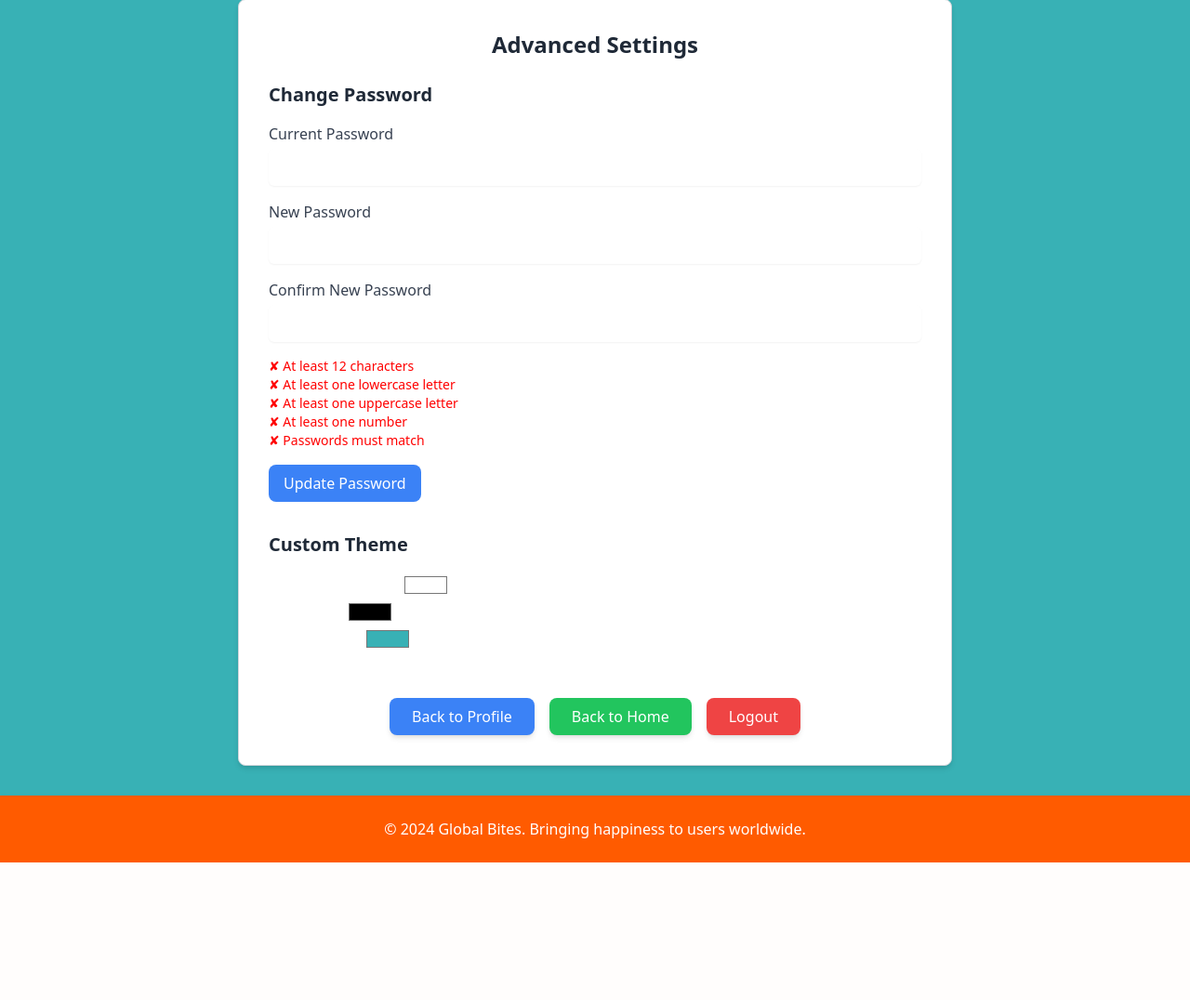
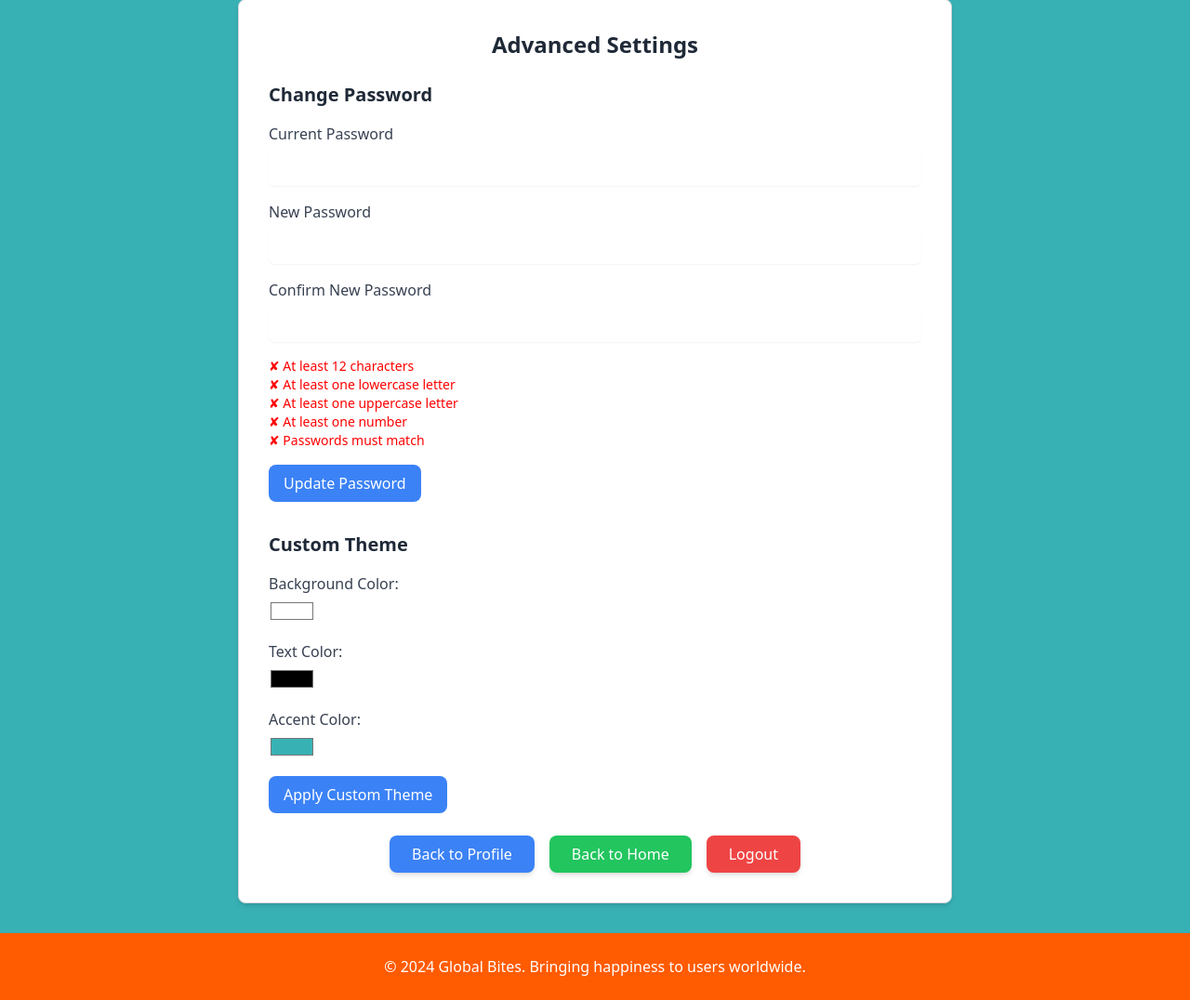
Before and after one commit to Tuvalu23/p01, a Flask app: page /settings in a window 1280 px wide. Shown: the part 113-1189 px from the top of the page at 93% size. Before the commit the page ends 1041 px from the top, so only its background shows below. Run offline with Flask 2, Linux system fonts and the light colour scheme; a user stored in the database is signed in; data comes from the database, SQL or seed files in the repository; both versions use the stored data as it was after the commit; some libraries are stand-ins or nearby versions.

Commit message:
currently working on custom styles

```diff
--- a/app/keys/key_calendarific.txt
+++ /dev/null
@@ -1 +0,0 @@
-OZmo440byo8u2ZQf2H9mvOldSaA1esPu
--- a/app/templates/settings.html
+++ b/app/templates/settings.html
@@ -12,7 +12,6 @@
         .invalid {
             color: red;
         }
-
     </style>
 
        <!-- flash Messages -->
@@ -59,19 +58,21 @@
     <!-- colors!!!!! -->
     <section>
         <h2 class="text-xl font-semibold mb-4 text-gray-800">Custom Theme</h2>
-        <form>
-            <label for="background-color">Background Color:</label>
-            <input type="color" id="background-color" name="background-color" value="#ffffff">
-            <br>
-            <label for="text-color">Text Color:</label>
-            <input type="color" id="text-color" name="text-color" value="#000000">
-            <br>
-            <label for="accent-color">Accent Color:</label>
-            <input type="color" id="accent-color" name="accent-color" value="#38b1b5">
-            <br>
-            <button type="button" onclick="applyCustomTheme()">Apply Custom Theme</button>
+        <form id="customThemeForm" class="space-y-4">
+            <div>
+                <label for="background-color" class="block text-gray-700 font-medium">Background Color:</label>
+                <input type="color" id="background-color" name="background-color" value="#ffffff" class="mt-1">
+            </div>
+            <div>
+                <label for="text-color" class="block text-gray-700 font-medium">Text Color:</label>
+                <input type="color" id="text-color" name="text-color" value="#000000" class="mt-1">
+            </div>
+            <div>
+                <label for="accent-color" class="block text-gray-700 font-medium">Accent Color:</label>
+                <input type="color" id="accent-color" name="accent-color" value="#38b1b5" class="mt-1">
+            </div>
+            <button type="button" onclick="applyCustomTheme()" class="bg-blue-500 text-white px-4 py-2 rounded-lg hover:bg-blue-600 transition">Apply Custom Theme</button>
         </form>
-
     </section>
 
     <div class="mt-6 flex justify-center space-x-4">
@@ -89,7 +90,8 @@
         </a>
     </div>
 </div>
-
+{% endblock %}
+{% block scripts %}
 <script>
     function applyCustomTheme() {
         const backgroundColor = document.getElementById("background-color").value;
@@ -100,6 +102,9 @@
         document.documentElement.style.setProperty('--bg-color', backgroundColor);
         document.documentElement.style.setProperty('--text-color', textColor);
         document.documentElement.style.setProperty('--accent-color', accentColor);
+
+        // Add 'custom-mode' class to body
+        document.body.classList.add('custom-mode');
 
         // Save the custom theme to localStorage
         const theme = { bgColor: backgroundColor, textColor: textColor, accentColor: accentColor };
@@ -113,9 +118,9 @@
             document.documentElement.style.setProperty('--bg-color', savedTheme.bgColor);
             document.documentElement.style.setProperty('--text-color', savedTheme.textColor);
             document.documentElement.style.setProperty('--accent-color', savedTheme.accentColor);
+            document.body.classList.add('custom-mode');
         }
     });
-
 
     function validatePassword() {
         const password = document.getElementById('newPassword').value;
```
Also changed, not shown: app/static/css/styles.css (+28 -29 lines), app/thread.db.
